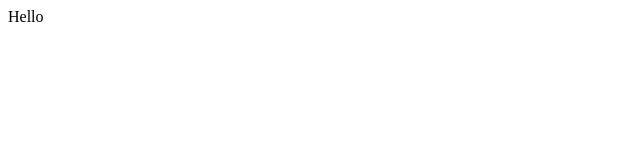
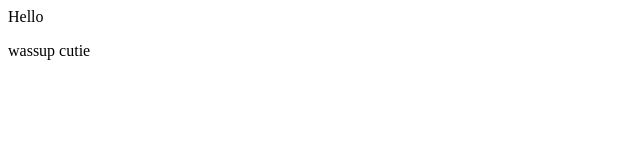
Before and after one commit to devavratapatel/demo-repo, a plain HTML site: page index.html in a window 1280 px wide. Shown: the full height of the page, 0-640 px from the left. Drawn offline with Linux system fonts and the light colour scheme.

Commit message:
can use -am for previously created file isse add commit dono

```diff
--- a/index.html
+++ b/index.html
@@ -1 +1,3 @@
 <div>Hello</div>
+
+<p>wassup cutie</p>
```
